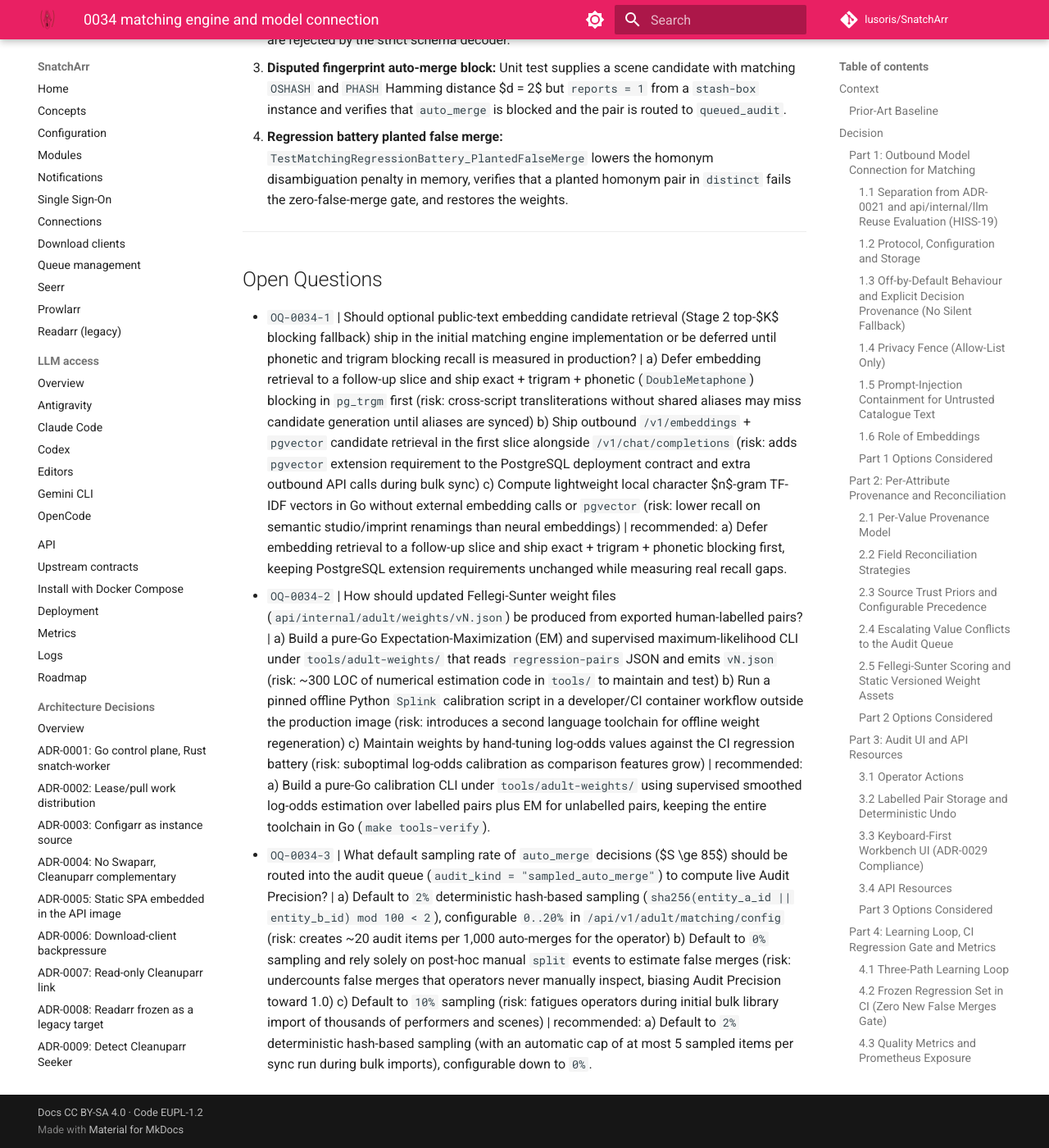
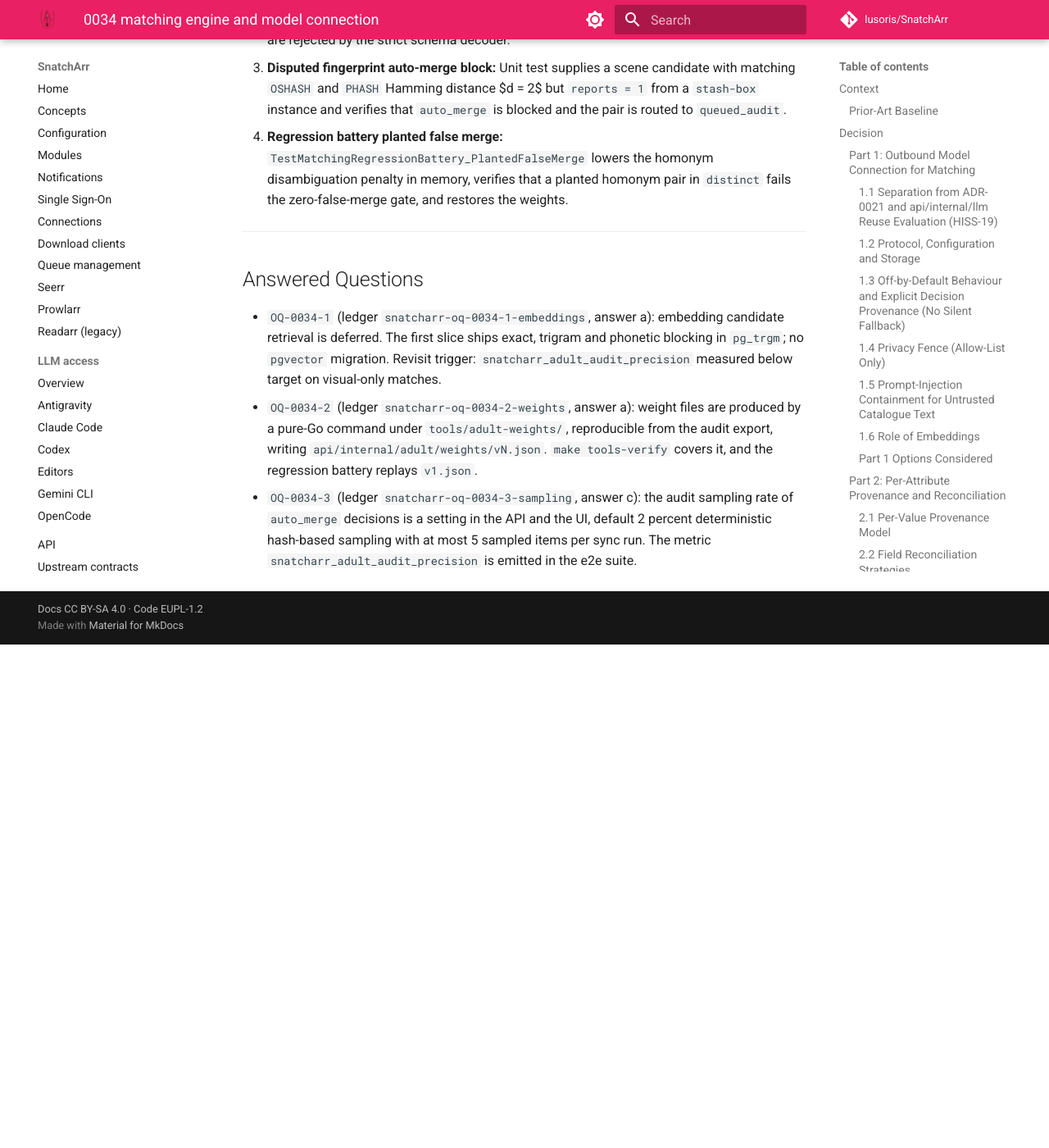
Before and after one commit to lusoris/SnatchArr, an MkDocs documentation site: the page built from docs/adr/0034-matching-engine-and-model-connection.md, in a window 1280 px wide and 1400 px high, scrolled down 17169 px. Shown: the whole window at 82% size. Built offline with MkDocs 1.6.1 and Material for MkDocs 9.7.7, drawn with Linux system fonts in a browser that asks for light colours; comment, search, counter and statistics services are not loaded; after the commit the page ends 17955 px from its top, so only the background shows below that; some of the changed text lies outside the part shown.

Commit message:
docs(adr): accept ADR-0034 with answered questions
Records the answers to the three open questions and marks the record
Accepted: embedding retrieval is deferred behind a precision trigger,
weights come from a pure-Go command under tools/adult-weights, and the
audit sampling rate is a setting with a 2 percent default capped at 5
items per sync run.

Signed-off-by: lusoris <lusoris@proton.me>

```diff
--- a/docs/adr/0034-matching-engine-and-model-connection.md
+++ b/docs/adr/0034-matching-engine-and-model-connection.md
@@ -175,7 +175,7 @@ where $\lambda$ is the prior match probability and $w_k(\gamma_k) = \log_2(m_{k,
 The log-odds sum is mapped monotonically onto [ADR-0033](0033-adult-identity-and-model.md)'s integer confidence scale $S \in [0, 100]$ ($S \ge 85$ auto-merge, $60 \le S \le 84$ audit queue, $S < 60$ reject).
 
 - **Static versioned asset:** Model parameters ($\lambda$, comparison level thresholds, $m_{k,\gamma}$, $u_{k,\gamma}$, and term-frequency tables) are committed as a static, versioned JSON file embedded in the Go binary (`api/internal/adult/weights/v1.json`, validated by JSON schema in `make api-verify`).
-- **Weight production workflow:** Whether updated weight files (`v2.json`, ...) are produced by a pure-Go Expectation-Maximization (EM) / maximum-likelihood estimator CLI under `tools/` or an offline `Splink` calibration job over exported labelled pairs is tracked as Open Question `OQ-0034-2`.
+- **Weight production workflow:** Whether updated weight files (`v2.json`, ...) are produced by a pure-Go Expectation-Maximization (EM) / maximum-likelihood estimator CLI under `tools/` or an offline `Splink` calibration job over exported labelled pairs is decided by answered question `OQ-0034-2`: a pure-Go command.
 
 #### Part 2 Options Considered
 
@@ -344,8 +344,8 @@ All matching and audit metrics are registered in `api/internal/metrics/metrics.g
 
 ---
 
-## Open Questions
+## Answered Questions
 
-- `OQ-0034-1` | Should optional public-text embedding candidate retrieval (Stage 2 top-$K$ blocking fallback) ship in the initial matching engine implementation or be deferred until phonetic and trigram blocking recall is measured in production? | a) Defer embedding retrieval to a follow-up slice and ship exact + trigram + phonetic (`DoubleMetaphone`) blocking in `pg_trgm` first (risk: cross-script transliterations without shared aliases may miss candidate generation until aliases are synced) b) Ship outbound `/v1/embeddings` + `pgvector` candidate retrieval in the first slice alongside `/v1/chat/completions` (risk: adds `pgvector` extension requirement to the PostgreSQL deployment contract and extra outbound API calls during bulk sync) c) Compute lightweight local character $n$-gram TF-IDF vectors in Go without external embedding calls or `pgvector` (risk: lower recall on semantic studio/imprint renamings than neural embeddings) | recommended: a) Defer embedding retrieval to a follow-up slice and ship exact + trigram + phonetic blocking first, keeping PostgreSQL extension requirements unchanged while measuring real recall gaps.
-- `OQ-0034-2` | How should updated Fellegi-Sunter weight files (`api/internal/adult/weights/vN.json`) be produced from exported human-labelled pairs? | a) Build a pure-Go Expectation-Maximization (EM) and supervised maximum-likelihood CLI under `tools/adult-weights/` that reads `regression-pairs` JSON and emits `vN.json` (risk: ~300 LOC of numerical estimation code in `tools/` to maintain and test) b) Run a pinned offline Python `Splink` calibration script in a developer/CI container workflow outside the production image (risk: introduces a second language toolchain for offline weight regeneration) c) Maintain weights by hand-tuning log-odds values against the CI regression battery (risk: suboptimal log-odds calibration as comparison features grow) | recommended: a) Build a pure-Go calibration CLI under `tools/adult-weights/` using supervised smoothed log-odds estimation over labelled pairs plus EM for unlabelled pairs, keeping the entire toolchain in Go (`make tools-verify`).
-- `OQ-0034-3` | What default sampling rate of `auto_merge` decisions ($S \ge 85$) should be routed into the audit queue (`audit_kind = "sampled_auto_merge"`) to compute live Audit Precision? | a) Default to `2%` deterministic hash-based sampling (`sha256(entity_a_id || entity_b_id) mod 100 < 2`), configurable `0..20%` in `/api/v1/adult/matching/config` (risk: creates ~20 audit items per 1,000 auto-merges for the operator) b) Default to `0%` sampling and rely solely on post-hoc manual `split` events to estimate false merges (risk: undercounts false merges that operators never manually inspect, biasing Audit Precision toward 1.0) c) Default to `10%` sampling (risk: fatigues operators during initial bulk library import of thousands of performers and scenes) | recommended: a) Default to `2%` deterministic hash-based sampling (with an automatic cap of at most 5 sampled items per sync run during bulk imports), configurable down to `0%`.
+- `OQ-0034-1` (ledger `snatcharr-oq-0034-1-embeddings`, answer a): embedding candidate retrieval is deferred. The first slice ships exact, trigram and phonetic blocking in `pg_trgm`; no `pgvector` migration. Revisit trigger: `snatcharr_adult_audit_precision` measured below target on visual-only matches.
+- `OQ-0034-2` (ledger `snatcharr-oq-0034-2-weights`, answer a): weight files are produced by a pure-Go command under `tools/adult-weights/`, reproducible from the audit export, writing `api/internal/adult/weights/vN.json`. `make tools-verify` covers it, and the regression battery replays `v1.json`.
+- `OQ-0034-3` (ledger `snatcharr-oq-0034-3-sampling`, answer c): the audit sampling rate of `auto_merge` decisions is a setting in the API and the UI, default 2 percent deterministic hash-based sampling with at most 5 sampled items per sync run. The metric `snatcharr_adult_audit_precision` is emitted in the e2e suite.
```
Also changed, not shown: other parts of docs/adr/0034-matching-engine-and-model-connection.md (+1 -1 lines), docs/adr/README.md (+1 -1 lines).
